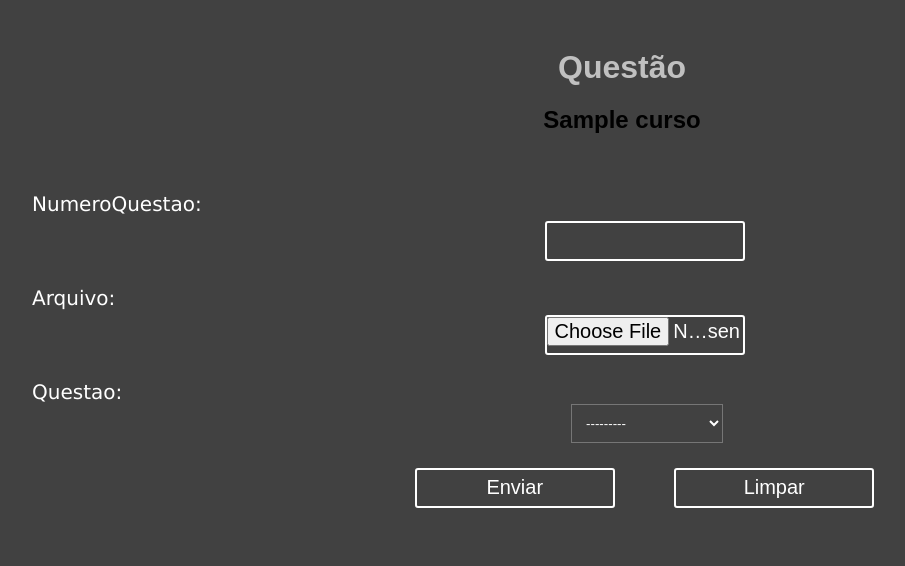
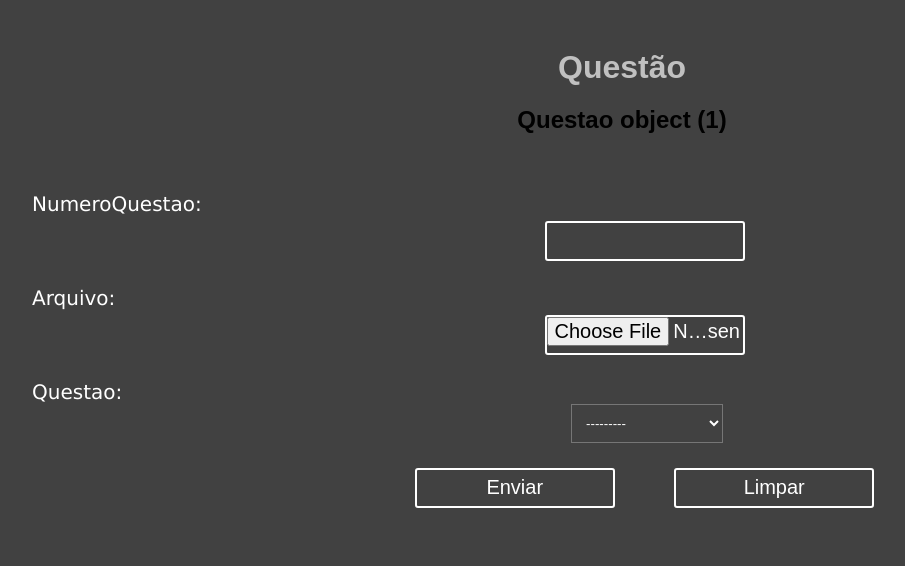
Before and after one commit to LimaHenrique/SiteFaculdadev3, a Django app: template app/templates/questao_form.html in a window 1280 px wide. Shown: the part 880-1446 px from the top of the page, without its empty margins (18-923 px from the left). Run offline with Django 3.2, Linux system fonts and the light colour scheme; the template is opened without the code that fills it: values that come from a table or form of the project are taken from there, others are empty; tables that the repository leaves empty hold one stand-in row (values such as "Sample post"); parts of the project's set-up code (start-up, migrations or seed data) failed here and were passed over.

Commit message:
Update questao_form.html

```diff
--- a/app/templates/questao_form.html
+++ b/app/templates/questao_form.html
@@ -7,7 +7,7 @@
     <div align = "center" >
 <br/>
     <h1>Questão<h1>
-    <h2>{{ curso }}</h2>
+    <h2>{{ questao }}</h2>
 <br/>
     <form method="POST" action="" enctype="multipart/form-data">
         {{ form.as_p }}
```
